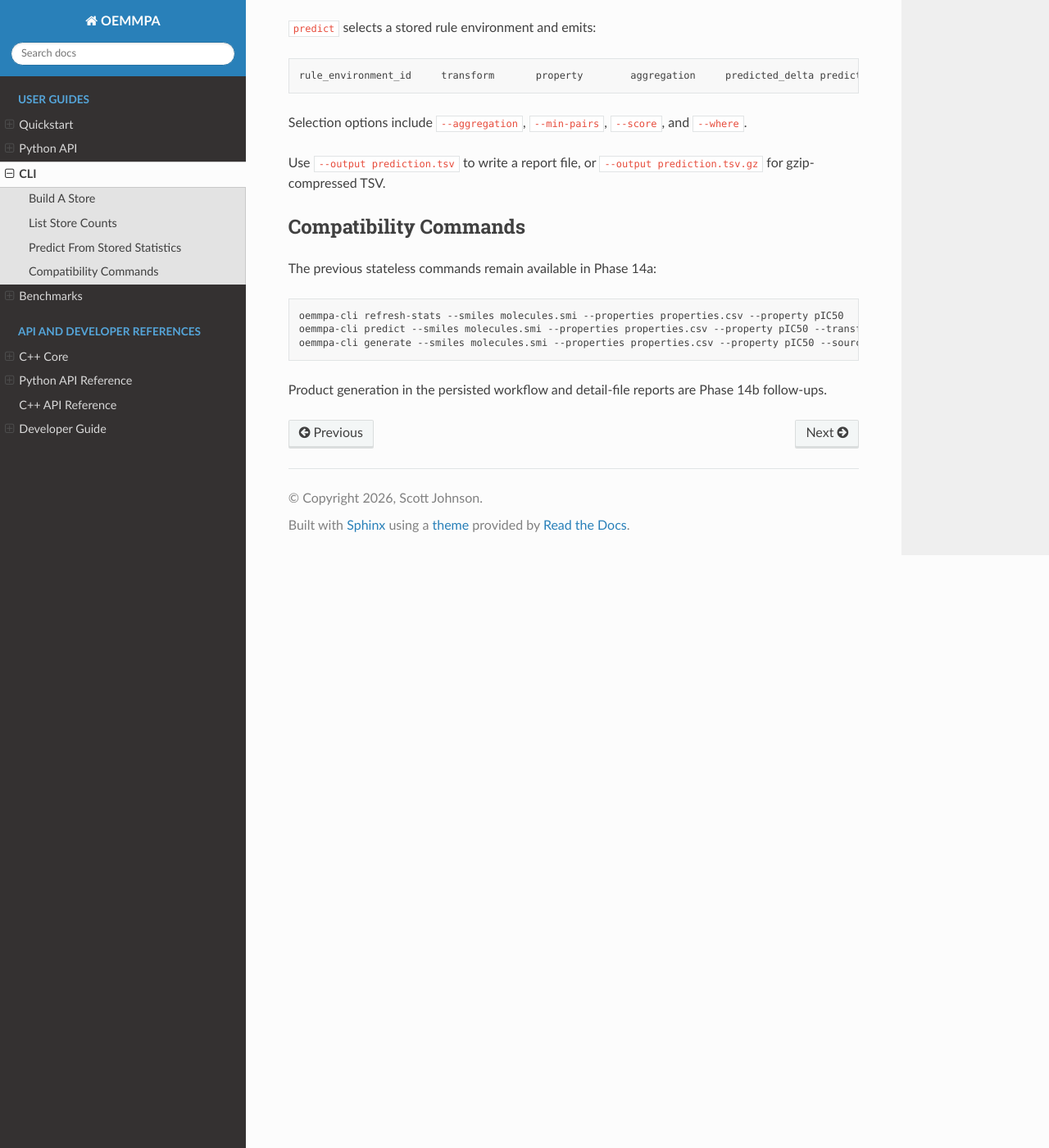
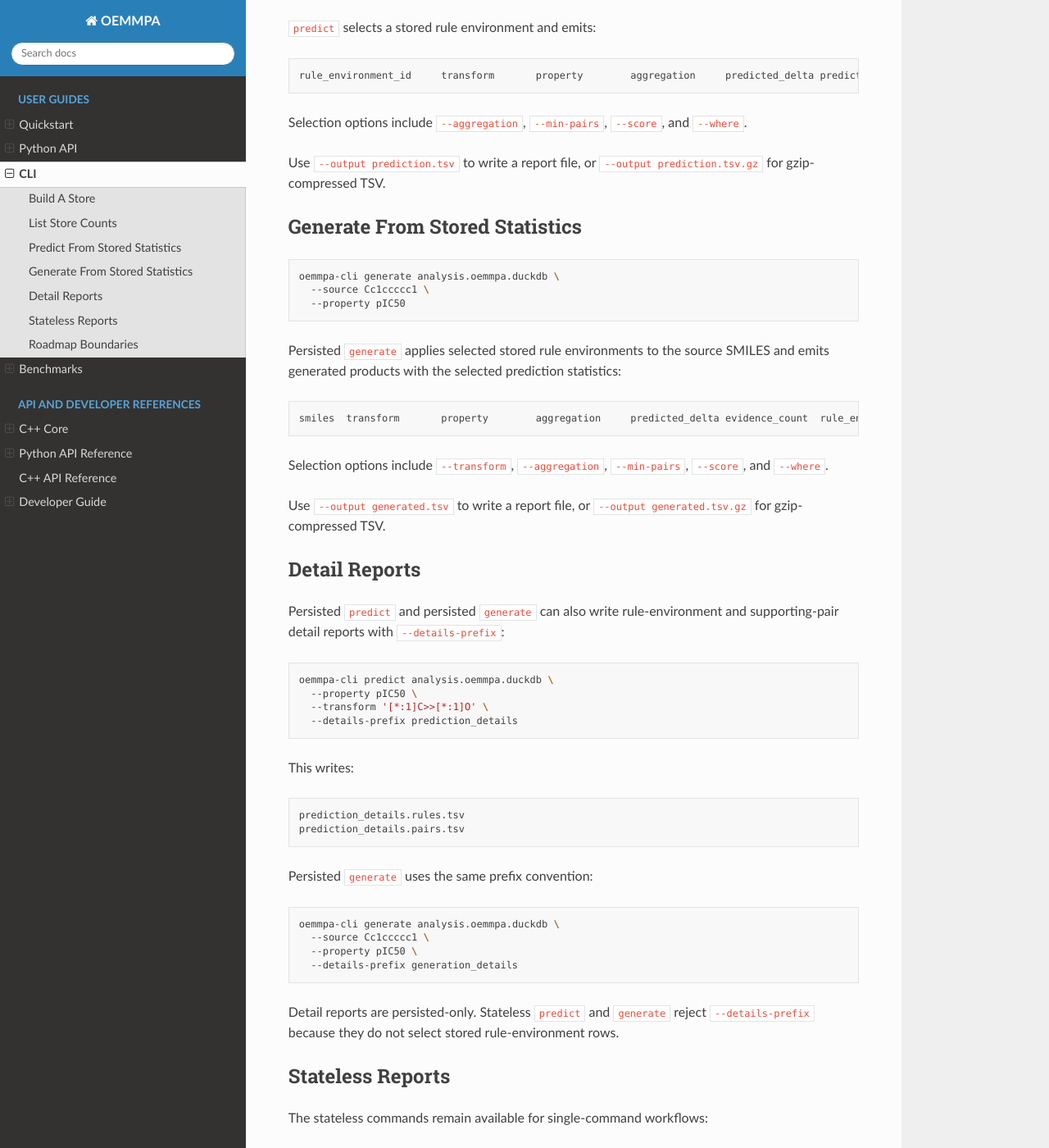
Before and after one commit to scott-arne/oemmpa, a Sphinx documentation site: the page built from docs/cli.md, in a window 1280 px wide and 1400 px high, scrolled down 1099 px. Shown: the whole window at 82% size. Built offline with Sphinx 7.4.7 and the Read the Docs theme 3.1.0, drawn with Linux system fonts in a browser that asks for light colours; pages that are not in the unit, such as notebooks, are missing from menus; the version number is read from the project's files by our own code; some of the changed text lies outside the part shown.

Commit message:
docs: document phase 14b CLI reporting

````diff
--- a/docs/cli.md
+++ b/docs/cli.md
@@ -1,8 +1,9 @@
 # CLI
 
 The `oemmpa-cli` command runs file-based MMPA workflows without writing a
-Python script. The primary Phase 14 workflow builds a persistent OEMMPA DuckDB
-store, then reads that store for reports and predictions.
+Python script. The Phase 14 workflow builds a persistent OEMMPA DuckDB store,
+then reads that store for reports, predictions, generated products, and detail
+reports.
 
 ## Build A Store
 
@@ -61,9 +62,61 @@ Selection options include `--aggregation`, `--min-pairs`, `--score`, and
 Use `--output prediction.tsv` to write a report file, or `--output
 prediction.tsv.gz` for gzip-compressed TSV.
 
-## Compatibility Commands
+## Generate From Stored Statistics
 
-The previous stateless commands remain available in Phase 14a:
+```bash
+oemmpa-cli generate analysis.oemmpa.duckdb \
+  --source Cc1ccccc1 \
+  --property pIC50
+```
+
+Persisted `generate` applies selected stored rule environments to the source
+SMILES and emits generated products with the selected prediction statistics:
+
+```text
+smiles	transform	property	aggregation	predicted_delta	evidence_count	rule_environment_id	count	radius	smarts	pseudosmiles	std	p_value
+```
+
+Selection options include `--transform`, `--aggregation`, `--min-pairs`,
+`--score`, and `--where`.
+
+Use `--output generated.tsv` to write a report file, or `--output
+generated.tsv.gz` for gzip-compressed TSV.
+
+## Detail Reports
+
+Persisted `predict` and persisted `generate` can also write rule-environment
+and supporting-pair detail reports with `--details-prefix`:
+
+```bash
+oemmpa-cli predict analysis.oemmpa.duckdb \
+  --property pIC50 \
+  --transform '[*:1]C>>[*:1]O' \
+  --details-prefix prediction_details
+```
+
+This writes:
+
+```text
+prediction_details.rules.tsv
+prediction_details.pairs.tsv
+```
+
+Persisted `generate` uses the same prefix convention:
+
+```bash
+oemmpa-cli generate analysis.oemmpa.duckdb \
+  --source Cc1ccccc1 \
+  --property pIC50 \
+  --details-prefix generation_details
+```
+
+Detail reports are persisted-only. Stateless `predict` and `generate` reject
+`--details-prefix` because they do not select stored rule-environment rows.
+
+## Stateless Reports
+
+The stateless commands remain available for single-command workflows:
 
 ```bash
 oemmpa-cli refresh-stats --smiles molecules.smi --properties properties.csv --property pIC50
@@ -71,5 +124,17 @@ oemmpa-cli predict --smiles molecules.smi --properties properties.csv --property
 oemmpa-cli generate --smiles molecules.smi --properties properties.csv --property pIC50 --source Cc1ccccc1
 ```
 
-Product generation in the persisted workflow and detail-file reports are Phase
-14b follow-ups.
+`refresh-stats`, stateless `predict`, and stateless `generate` write TSV to
+standard output by default. Use `--output stats.tsv`, `--output
+prediction.tsv`, or `--output products.tsv` to write a report file; when the
+output path ends in `.gz`, OEMMPA writes gzip-compressed TSV.
+
+Stateless `generate` keeps source generation explicit around `--source`,
+`--property`, and optional `--transform`. MMPDB-only generation modes such as
+subquery expansion and deriving missing constant/query pieces remain deferred.
+
+## Roadmap Boundaries
+
+Phase 14b defines the current CLI reporting surface. Phase 15 is reserved for
+post-14 workflow decisions and explicitly excludes performance, scale,
+benchmarking, timing comparisons, memory profiling, and large-dataset fixtures.
````
Also changed, not shown: 3 other files.
